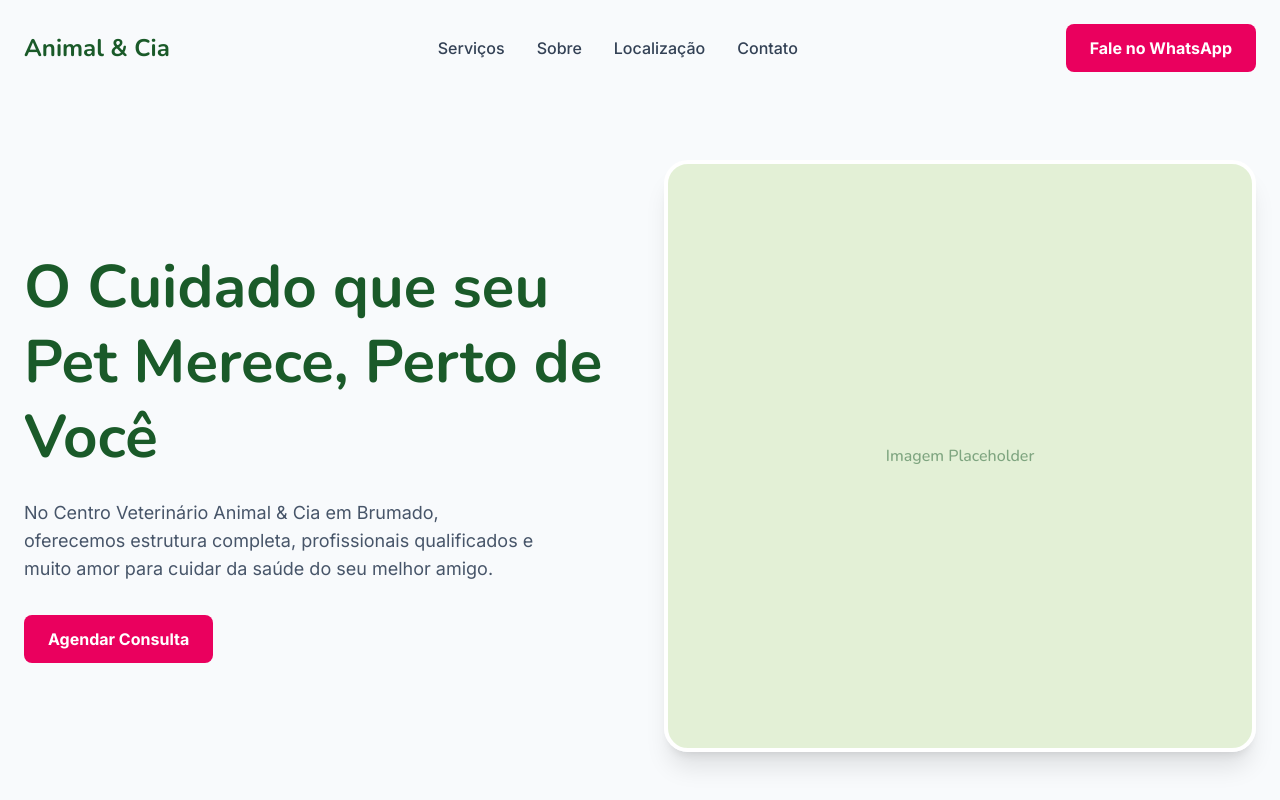
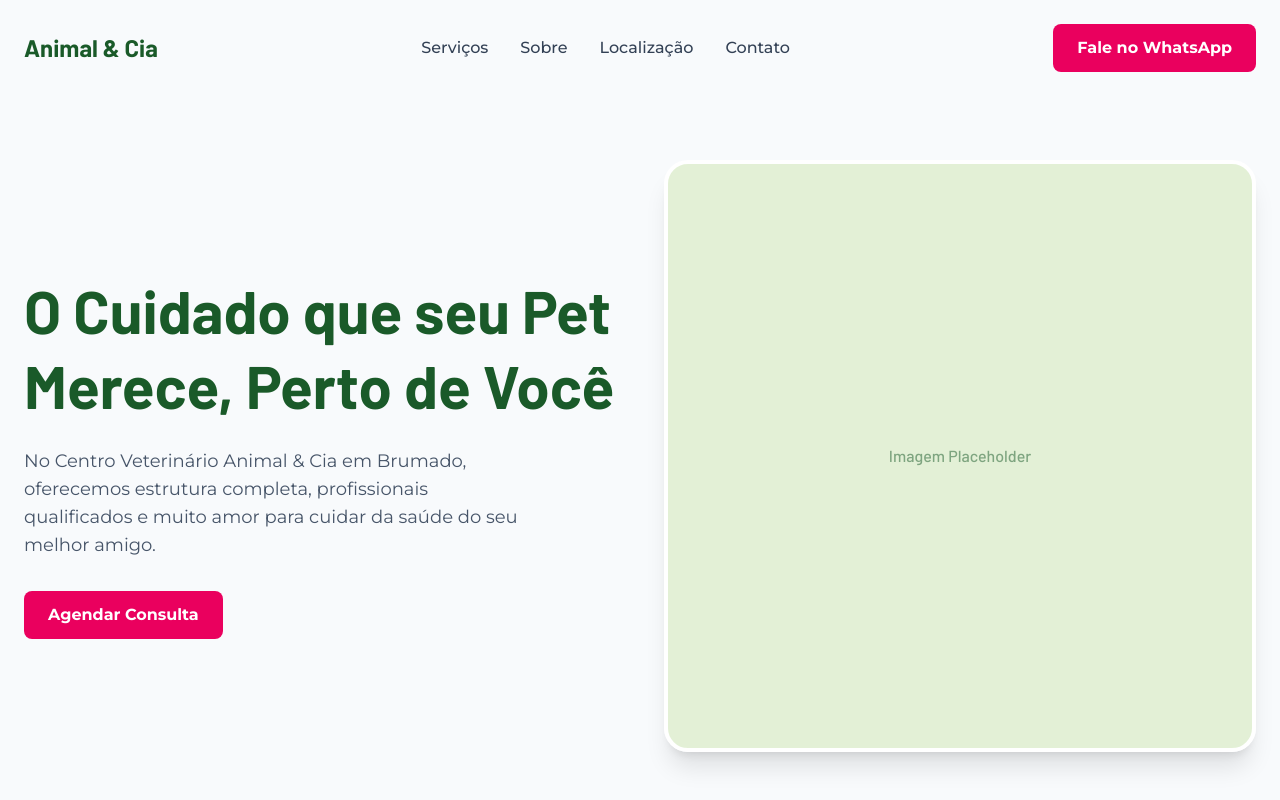
Before and after one commit to gsmansano/animal-e-cia, a Next.js app: page / in a window 1280 px wide. Shown: the top 800 px of the page. Built offline with nearby package versions, Linux system fonts and the light colour scheme.

Commit message:
refactor: update typography stack to Barlow and Montserrat for brand alignment

```diff
--- a/design-system/typography.ts
+++ b/design-system/typography.ts
@@ -1,6 +1,6 @@
 export const typography = {
   fontFamily: {
-    sans: ['var(--font-inter)', 'sans-serif'],
-    heading: ['var(--font-nunito)', 'sans-serif'],
+    sans: ['var(--font-montserrat)', 'sans-serif'],
+    heading: ['var(--font-barlow)', 'sans-serif'],
   },
 };
--- a/src/app/layout.tsx
+++ b/src/app/layout.tsx
@@ -1,17 +1,19 @@
 import type { Metadata } from "next";
-import { Inter, Nunito } from "next/font/google";
+import { Barlow, Montserrat } from "next/font/google";
 import { Header } from "@/components/layout/Header";
 import { Footer } from "@/components/layout/Footer";
 import "./globals.css";
 
-const inter = Inter({
-  variable: "--font-inter",
+const barlow = Barlow({
+  variable: "--font-barlow",
   subsets: ["latin"],
+  weight: ["400", "500", "600", "700", "800", "900"],
 });
 
-const nunito = Nunito({
-  variable: "--font-nunito",
+const montserrat = Montserrat({
+  variable: "--font-montserrat",
   subsets: ["latin"],
+  weight: ["400", "500", "600", "700"],
 });
 
 export const metadata: Metadata = {
@@ -33,7 +35,7 @@ export default function RootLayout({ children }: LayoutProps<"/">) {
   return (
     <html
       lang="pt-BR"
-      className={`${inter.variable} ${nunito.variable} h-full antialiased scroll-smooth`}
+      className={`${barlow.variable} ${montserrat.variable} h-full antialiased scroll-smooth`}
       data-scroll-behavior="smooth"
     >
       <body className="min-h-full flex flex-col font-sans text-slate-900">
```
Also changed, not shown: .agent/ui-spec.md.
